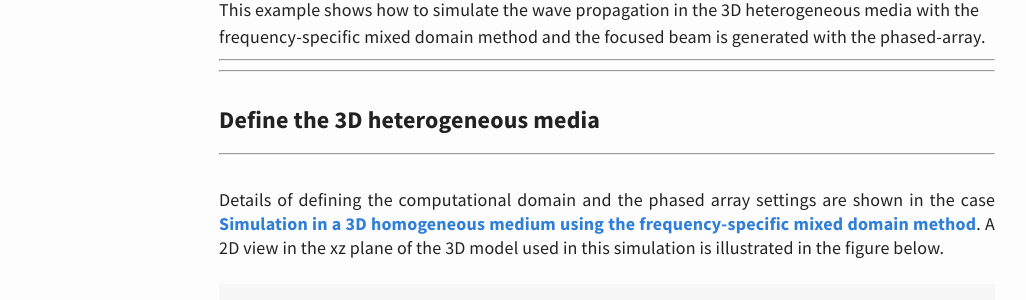
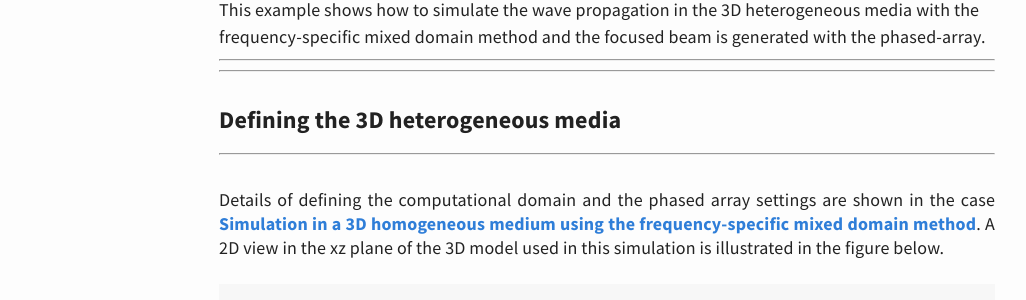
Before and after one commit to m-SOUND/mSOUND, a Jekyll site: the page built from _posts/2019-02-21-FSMDM-3D_heterogeneous.html, in a window 1280 px wide and 900 px high. Shown: the part 385-685 px from the top of the window, without its empty margins (33-1059 px from the left). Built offline with Jekyll 4.4.1, drawn with Linux system fonts in a browser that asks for light colours.

Commit message:
Update 2019-02-21-FSMDM-3D_heterogeneous.html

```diff
--- a/_posts/2019-02-21-FSMDM-3D_heterogeneous.html
+++ b/_posts/2019-02-21-FSMDM-3D_heterogeneous.html
@@ -12,7 +12,7 @@ This example shows how to simulate the wave propagation in the 3D heterogeneous
 </p>
 
 <!---define the structure grid--->
-<h6>Define the 3D heterogeneous media</h6>
+<h6>Defining the 3D heterogeneous media</h6>
 <hr>
 <p>
  <br>Details of defining the computational domain and the phased array settings are shown in the case
```
